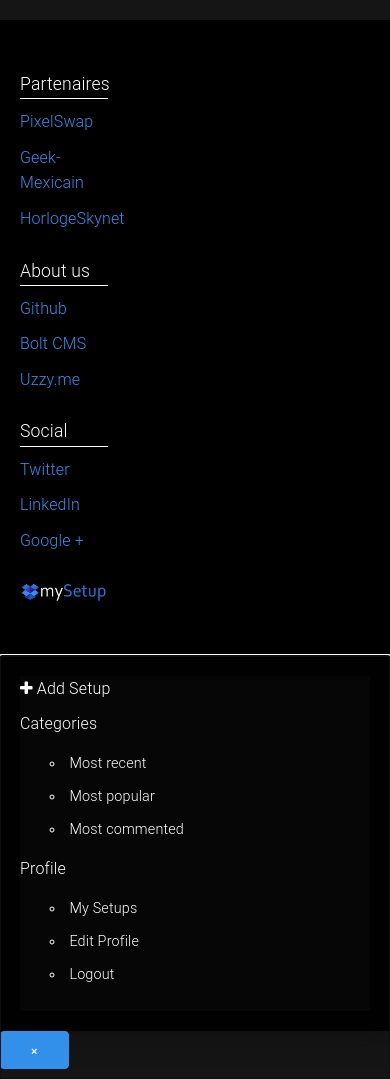
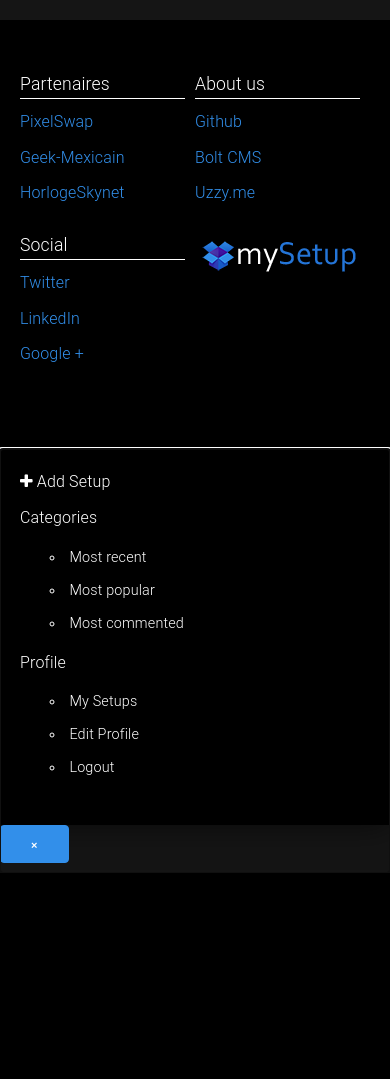
Before and after one commit to Mikescops/mysetup, a PHP site: page /user.html in a window 390 px wide, after a click that opens the changed part. Shown: the part 70-1149 px from the top of the page. After the commit the page ends 943 px from the top, so only its background shows below. Run offline with PHP 8.4, Linux system fonts and the light colour scheme.

Commit message:
Footer now responsive

```diff
--- a/static_html/css/style.css
+++ b/static_html/css/style.css
@@ -427,11 +427,11 @@
 }
 
 #mobile-nav{
-	background-color: rgba(0, 0, 0, 0.7);
-	border: 20px solid rgba(0, 0, 0, 0.7);
-	box-shadow: 0 0 30px rgba(0,0,0,.35);
-	-moz-box-shadow: 0 0 30px rgba(0,0,0,.35);
-	-webkit-box-shadow: 0 0 30px rgba(0,0,0,.35);
+	background-color: #000;
+	border: 20px solid #000;
+	box-shadow: 0 0 50px rgba(0,0,0,.60);
+	-moz-box-shadow: 0 0 30px rgba(0,0,0,.60);
+	-webkit-box-shadow: 0 0 30px rgba(0,0,0,.60);
 }
 
 #mobile-nav a{
@@ -496,6 +496,19 @@
 	    max-width: 100%;
 	}
 
+	/* FOOTER RESPONSIVE */
+
+	footer .row{
+		display: inline-table;
+	}
+
+	footer .column-25{
+		max-width: 50%!important;
+		display: inline-block;
+		float: left;
+		padding-right: 10px;
+	}
+
 }
 
 /* Smaller than tablet screen */
```
